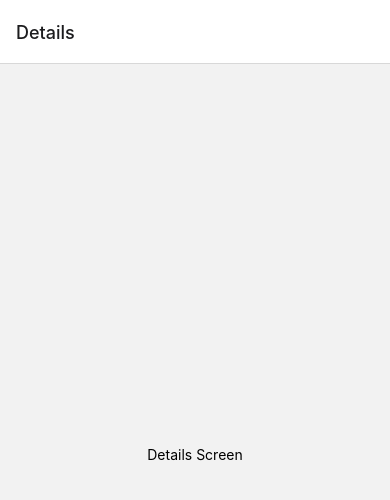
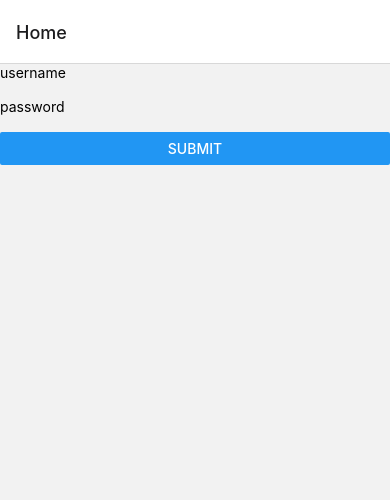
Before and after one commit to redpanda-bit/upgraded-octo-adventure, a React Native app: screen / in a window 390 px wide. Shown: the top 500 px of the page. Built offline with nearby package versions, Linux system fonts and the light colour scheme.

Commit message:
feat: signin elements implementation no styling

```diff
--- a/App.tsx
+++ b/App.tsx
@@ -1,14 +1,38 @@
 // In App.js in a new project
 
 import * as React from 'react';
-import {View, Text} from 'react-native';
 import {NavigationContainer} from '@react-navigation/native';
 import {createNativeStackNavigator} from '@react-navigation/native-stack';
 
+import testIds from 'src/test-ids';
+import {signin as strings} from 'src/locales';
+
+import {View, Text, TextInput, Button} from './src/components/common';
+
 export function HomeScreen() {
+  const [username, setUsername] = React.useState('');
+  const [password, setPassword] = React.useState('');
+
   return (
-    <View style={{flex: 1, alignItems: 'center', justifyContent: 'center'}}>
-      <Text>Home Screen</Text>
+    <View>
+      <Text testID={testIds.page.signin.usernameLabel}>{strings.username}</Text>
+      <TextInput
+        testID={testIds.page.signin.usernameInput}
+        value={username}
+        onChangeText={setUsername}
+      />
+      <Text testID={testIds.page.signin.passwordLabel}>{strings.password}</Text>
+      <TextInput
+        testID={testIds.page.signin.passwordInput}
+        value={password}
+        onChangeText={setPassword}
+      />
+      <Button
+        testID={testIds.page.signin.signinBtn}
+        onPress={() => {}}
+        title={strings.submit}
+        accessibilityLabel={strings.submit}
+      />
     </View>
   );
 }
@@ -26,7 +50,7 @@ const Stack = createNativeStackNavigator();
 function App() {
   return (
     <NavigationContainer>
-      <Stack.Navigator initialRouteName="Details">
+      <Stack.Navigator initialRouteName="Home">
         <Stack.Screen name="Home" component={HomeScreen} />
         <Stack.Screen name="Details" component={DetailsScreen} />
       </Stack.Navigator>
```
